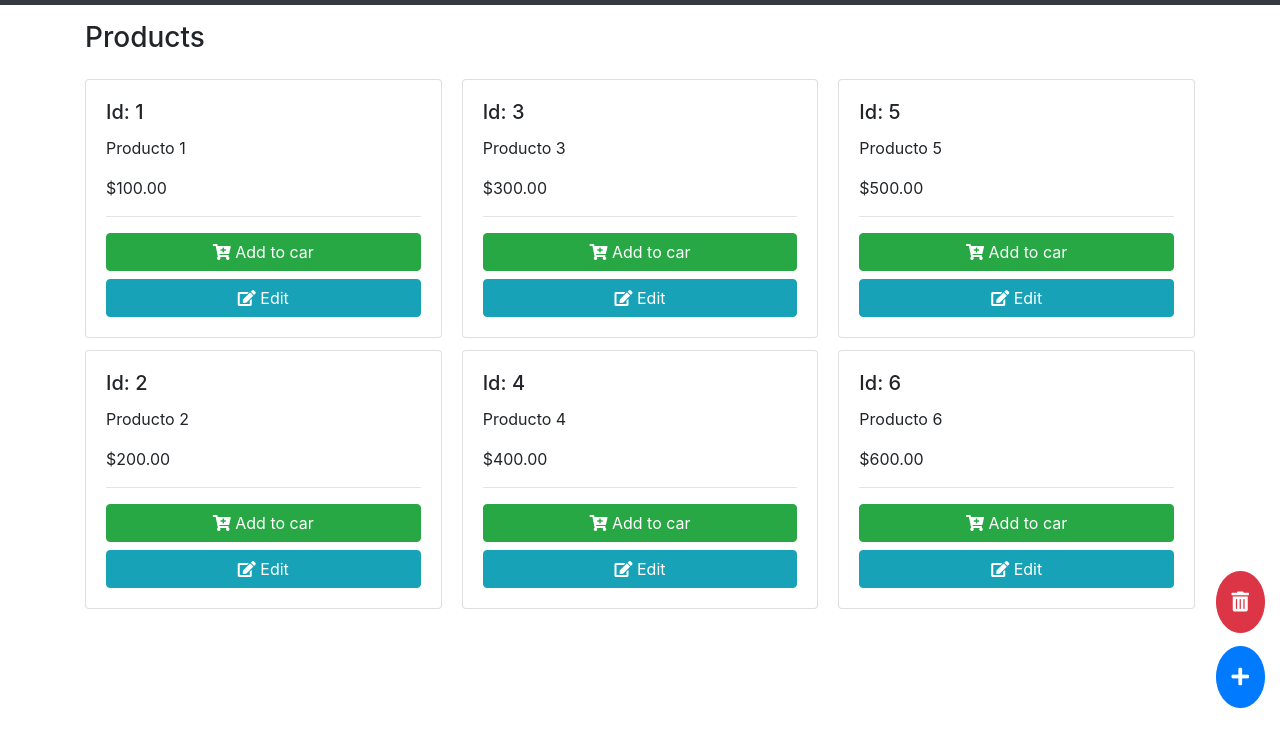
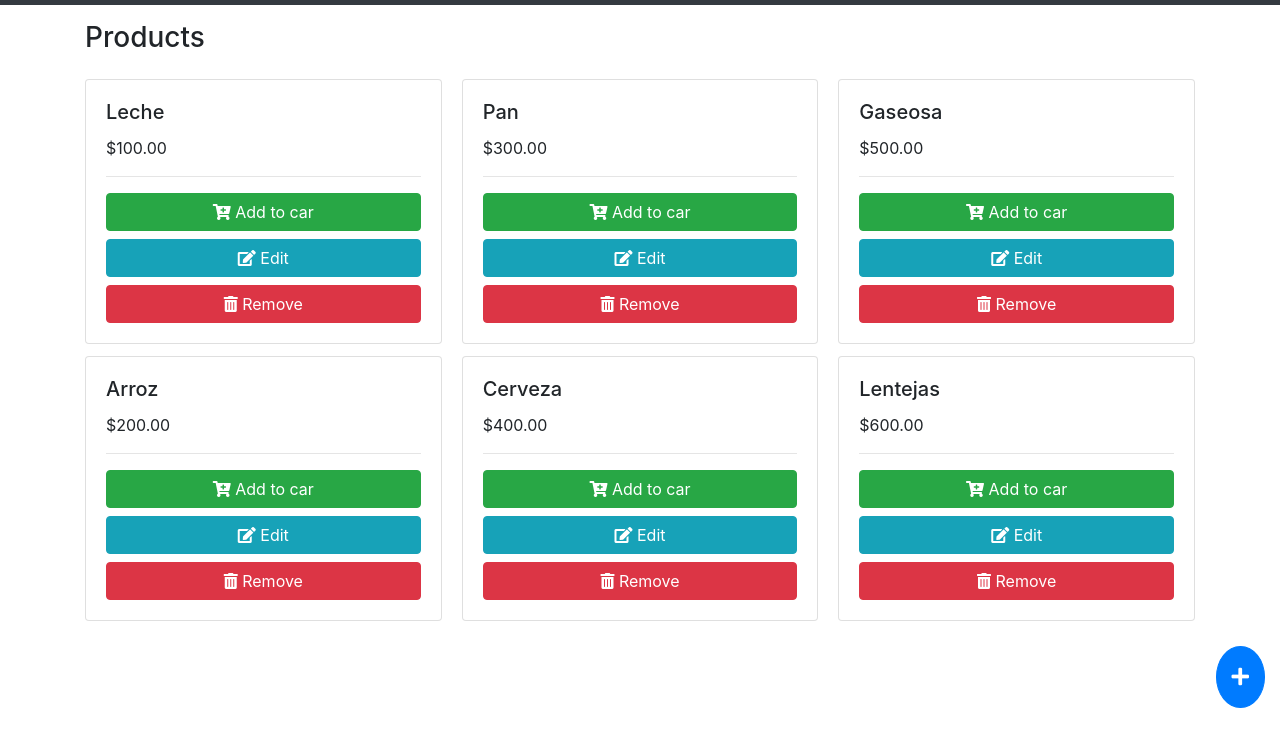
Before and after one commit to cristian980829/React-Redux-shopping-car, a React app: page /products in a window 1280 px wide. Shown: the part 67-800 px from the top of the page. Built offline with nearby package versions, Linux system fonts and the light colour scheme.

Commit message:
EDIT PRODUCT WORKING

```diff
--- a/src/actions/cart.js
+++ b/src/actions/cart.js
@@ -30,6 +30,13 @@ export const addProduct = (product) =>{
     }
 }
 
+export const editProduct = (product) =>{
+    return {
+        type: types.EDIT_PRODUCT,
+        payload: product
+    }
+}
+
 export const productSetActive = (product) =>{
     return {
         type: types.PRODUCT_SET_ACTIVE,
--- a/src/actions/ui.js
+++ b/src/actions/ui.js
@@ -1,6 +1,4 @@
 import { types } from '../types/types';
-
-
 
 export const uiOpenModal = () => ({ type: types.OPEN_MODAL });
 export const uiCloseModal = () => ({ type: types.CLOSE_MODAL });
--- a/src/components/car/CartItem.js
+++ b/src/components/car/CartItem.js
@@ -16,7 +16,6 @@ export const CartItem = ({data}) => {
 
     return (
         <tr className="text-center">
-            <th scope="row">{id}</th>
             <td>{name}</td>
             <td>${price}.00</td>
             <td>{quantity}</td>
--- a/src/components/car/CartScreen.js
+++ b/src/components/car/CartScreen.js
@@ -28,7 +28,6 @@ export const CartScreen = () => {
             <table className="table">
                 <thead className="table-light">
                     <tr className="text-center">
-                        <th scope="col">Id</th>
                         <th scope="col">Description</th>
                         <th scope="col">Price</th>
                         <th scope="col">Quantity</th>
--- a/src/components/products/ProductItem.js
+++ b/src/components/products/ProductItem.js
@@ -19,11 +19,14 @@ export const ProductItem = ({data}) => {
         dispatch( uiOpenModal() );
     }
 
+    const deleteProduct= (id) => {
+        dispatch( deleteOneProduct(id) );
+    }
+
     return (
         <div className="card">
             <div className="card-body">
-                <h5 className="card-title">Id: {id}</h5>
-                <p className="card-text">{name}</p>
+                <h5 className="card-title">{name}</h5>
                 <span className="card-text">${price}.00</span>
                 <hr/>
 
@@ -33,9 +36,9 @@ export const ProductItem = ({data}) => {
                 <button onClick={() => editProduct(data)} className="btn btn-info btn-block mt-2 ">
                     <i className="fas fa-edit"></i> Edit
                 </button>
-                {/* <button onClick={() => deleteProduct(id)} className="btn btn-danger btn-block mt-2 ">
+                <button onClick={() => deleteProduct(id)} className="btn btn-danger btn-block mt-2 ">
                     <i className="fas fa-trash-alt"></i> Remove
-                </button> */}
+                </button>
             </div>
         </div>
     )
--- a/src/components/products/ProductModal.js
+++ b/src/components/products/ProductModal.js
@@ -3,7 +3,7 @@ import { useSelector, useDispatch } from 'react-redux';
 
 import Modal from 'react-modal';
 import { uiCloseModal } from '../../actions/ui';
-import { addProduct, clearActiveProduct } from '../../actions/cart';
+import { addProduct, clearActiveProduct, editProduct } from '../../actions/cart';
 // import Swal from 'sweetalert2';
 
 // import { eventAddNew, eventClearActiveEvent, eventUpdated } from '../../actions/events';
@@ -70,24 +70,14 @@ export const ProductModal = () => {
             return setNameValid(false);
         }
 
-        // if ( activeEvent ) {
-        //     dispatch( eventUpdated( formValues ) )
-        // } else {
-        //     dispatch( eventAddNew({
-        //         ...formValues,
-        //         id: new Date().getTime(),
-        //         user: {
-        //             _id: '123',
-        //             name: 'Fernando'
-        //         }
-        //     }) );
-        // }
-
-        dispatch( addProduct({
+        if ( activeProduct ) {
+            dispatch( editProduct( formValues ) );
+        } else {
+            dispatch( addProduct({
             id: new Date().getTime(),
             ...formValues
         }) );
-
+        }
 
         setNameValid(true);
         closeModal();
@@ -104,7 +94,7 @@ export const ProductModal = () => {
           className="modal"
           overlayClassName="modal-fondo"
         >
-            <h1> { (activeProduct) ? 'Edit product': 'New product' } </h1>
+            <h4> { (activeProduct) ? 'Edit product': 'New product' } </h4>
             <hr />
             <form
                 className="container"
@@ -138,8 +128,8 @@ export const ProductModal = () => {
                     type="submit"
                     className="btn btn-outline-primary btn-block"
                 >
-                    <i className={`far ${name ? 'fa-edit' : 'fa-save' }`}></i>
-                    <span>{name ? " Edit" : " Save"}</span>
+                    <i className={`far ${activeProduct ? 'fa-edit' : 'fa-save' }`}></i>
+                    <span>{activeProduct ? " Edit" : " Save"}</span>
                 </button>
 
             </form>
--- a/src/components/products/ProductsScreen.js
+++ b/src/components/products/ProductsScreen.js
@@ -1,7 +1,6 @@
 import React from 'react';
 import { useSelector } from 'react-redux';
 import { AddNewFab } from '../ui/AddNewFab';
-import { DeleteFab } from '../ui/DeleteFab';
 import { ProductItem } from './ProductItem';
 import { ProductModal } from './ProductModal';
 
@@ -22,8 +21,6 @@ export const ProductsScreen = () => {
 
             <ProductModal />
 
-            <DeleteFab />
-
             <AddNewFab />
 
         </>
--- a/src/components/ui/DeleteFab.js
+++ /dev/null
@@ -1,23 +0,0 @@
-import React from 'react';
-// import { useDispatch } from 'react-redux';
-// import { uiOpenModal } from '../../actions/ui';
-
-export const DeleteFab = () => {
-
-    // const dispatch = useDispatch();
-
-    const handleClickNew = () => {
-        // dispatch( uiOpenModal() );
-        console.log('funcionando!')
-    }
-
-
-    return (
-        <button
-            className="btn btn-danger fab-remove"
-            onClick={ handleClickNew }
-        >
-            <i className="fas fa-trash-alt"></i>
-        </button>
-    )
-}
--- a/src/reducers/shoppingCarReducer.js
+++ b/src/reducers/shoppingCarReducer.js
@@ -2,12 +2,12 @@ import { types } from "../types/types";
 
 export const shoppingInitialState = {
   products: [
-    { id: 1, name: "Producto 1", price: 100 },
-    { id: 2, name: "Producto 2", price: 200 },
-    { id: 3, name: "Producto 3", price: 300 },
-    { id: 4, name: "Producto 4", price: 400 },
-    { id: 5, name: "Producto 5", price: 500 },
-    { id: 6, name: "Producto 6", price: 600 },
+    { id: 1, name: "Leche", price: 100 },
+    { id: 2, name: "Arroz", price: 200 },
+    { id: 3, name: "Pan", price: 300 },
+    { id: 4, name: "Cerveza", price: 400 },
+    { id: 5, name: "Gaseosa", price: 500 },
+    { id: 6, name: "Lentejas", price: 600 },
   ],
   activeProduct: null,
   cart: {
@@ -26,6 +26,14 @@ export const shoppingCarReducer = ( state = shoppingInitialState, action ) => {
         products: [...state.products, action.payload,]
       }
 
+    case types.EDIT_PRODUCT:
+            return {
+                ...state,
+                products: state.products.map(
+                    e => ( e.id === action.payload.id ) ? action.payload : e
+                )
+            }
+
     case types.PRODUCT_SET_ACTIVE:
       return {
           ...state,
@@ -37,7 +45,6 @@ export const shoppingCarReducer = ( state = shoppingInitialState, action ) => {
           ...state,
           activeProduct: null
       }
-
 
     case types.ADD_TO_CART: {
       let newItem = state.products.find(
--- a/src/styles.css
+++ b/src/styles.css
@@ -8,14 +8,7 @@
     right: 15px;
 }
 
-.fab-remove {
-    border-radius: 100%;
-    bottom: 100px;
-    font-size: 20px;
-    padding: 15px;
-    position: fixed;
-    right: 15px;
-}
+
 
 /* Modal */
 .ReactModalPortal>div {
```
